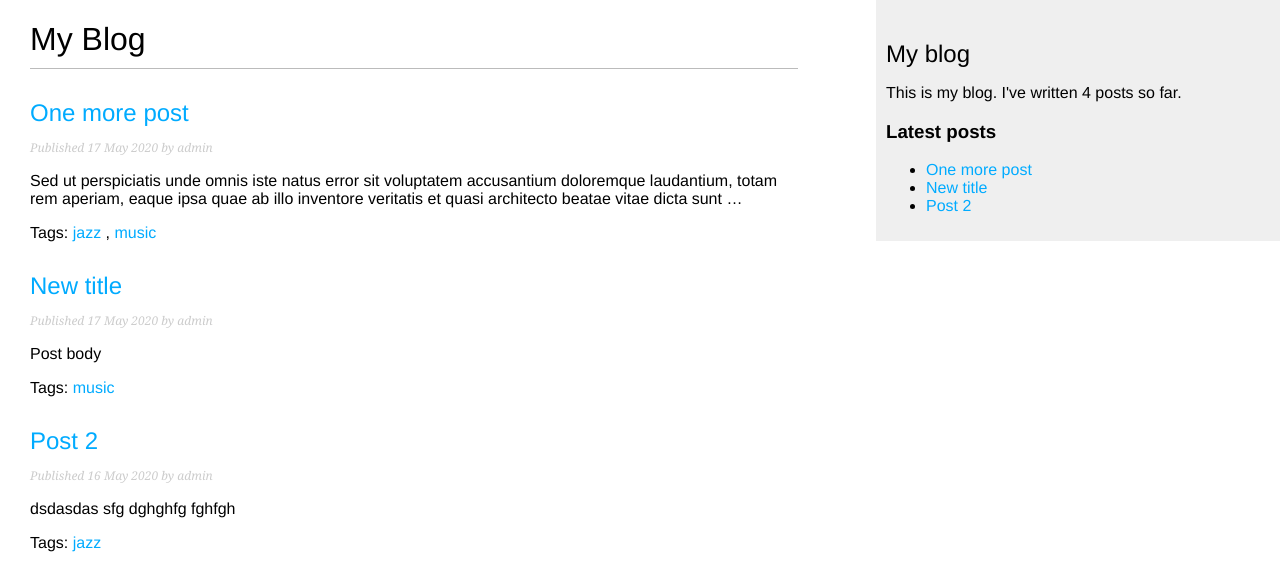
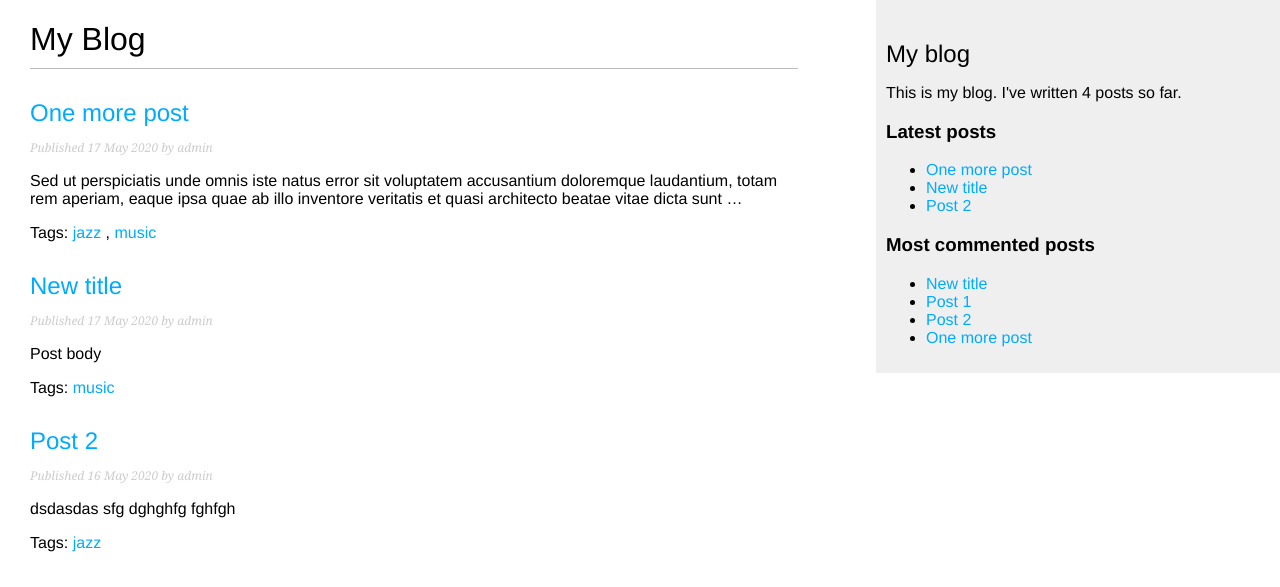
Before and after one commit to dchaika1990/django-blog, a Django app: page /blog/ in a window 1280 px wide. Shown: the top 587 px of the page. Run offline with Django 3.2, Linux system fonts and the light colour scheme; data comes from the database, SQL or seed files in the repository; parts of the project's set-up code (start-up, migrations or seed data) failed here and were passed over.

Commit message:
add filter commented posts

```diff
--- a/blog/templatetags/blog_tags.py
+++ b/blog/templatetags/blog_tags.py
@@ -1,5 +1,6 @@
 from django import template
 from ..models import Post
+from django.db.models import Count
 
 register = template.Library()
 
@@ -17,3 +18,11 @@ def show_latest_posts(count=5):
     return {
         'latest_posts': latest_posts
     }
+
+
+# Get most commented posts
+@register.simple_tag
+def get_most_commented_posts(count=5):
+    return Post.published\
+        .annotate(total_comments=Count('comments'))\
+        .order_by('-total_comments')[:count]
--- a/templates/blog/base.html
+++ b/templates/blog/base.html
@@ -20,6 +20,16 @@
 
         <h3>Latest posts</h3>
         {% show_latest_posts 3 %}
+
+        <h3>Most commented posts</h3>
+        {% get_most_commented_posts as most_commented_posts %}
+        <ul>
+            {% for post in most_commented_posts %}
+                <li>
+                    <a href="{{ post.get_absolute_url }}">{{ post.title }}</a>
+                </li>
+            {% endfor %}
+        </ul>
     </div>
 </body>
 </html>
```
